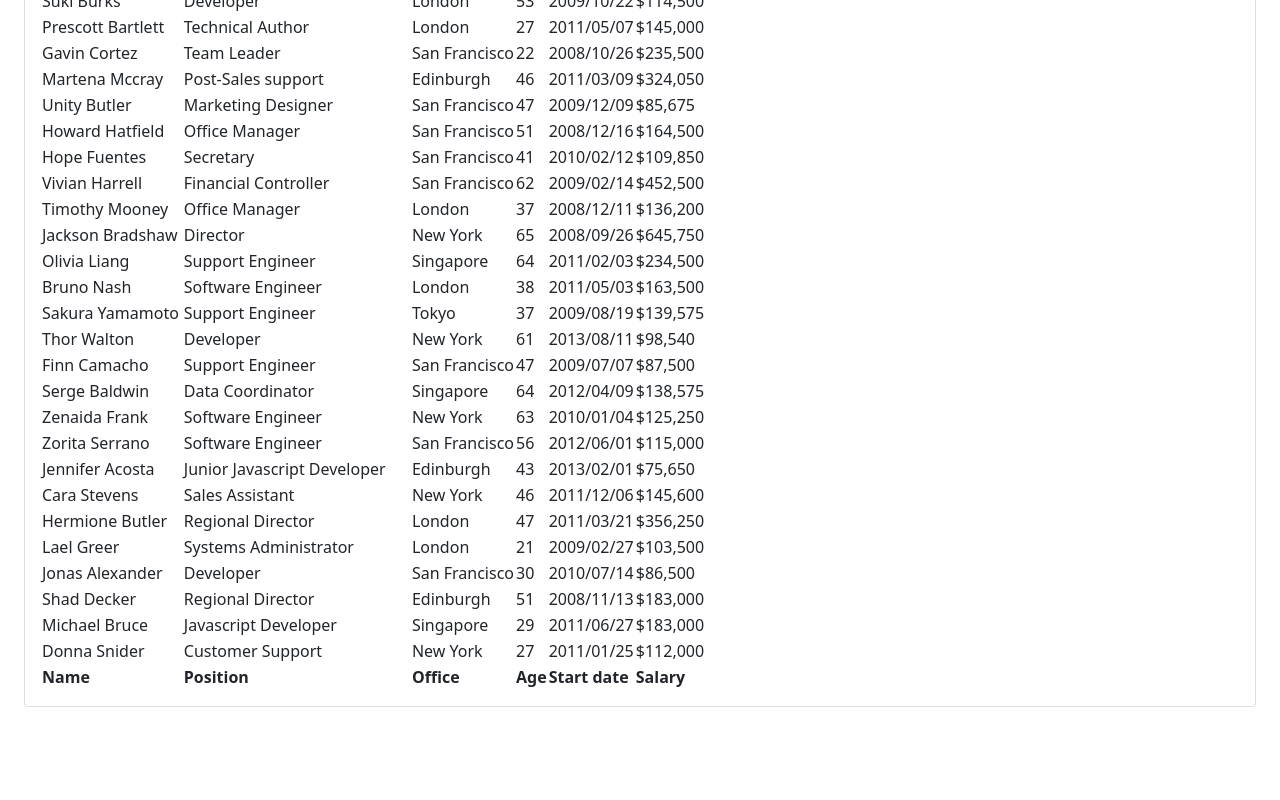
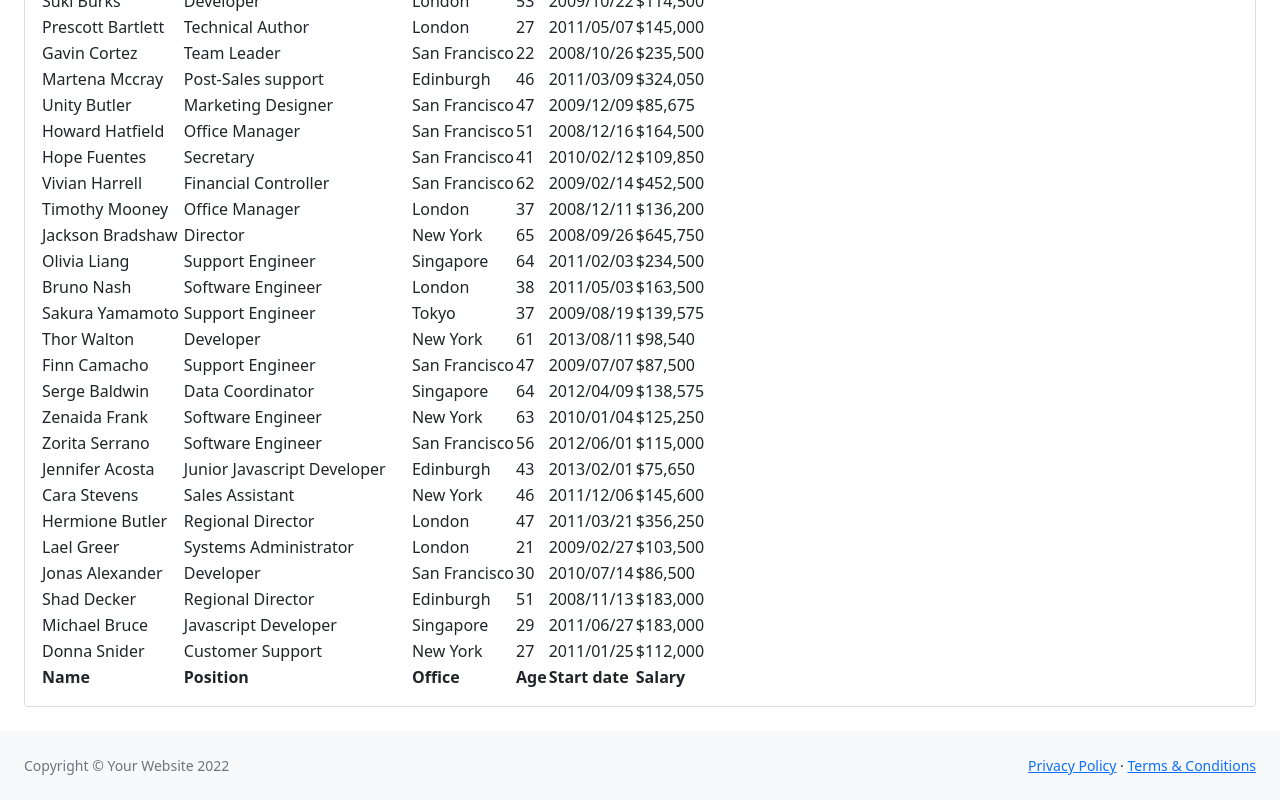
Before and after one commit to loJimenez/taxis-services, an Angular app: page / in a window 1280 px wide. Shown: the part 1351-2151 px from the top of the page. Before the commit the page ends 2082 px from the top, so only its background shows below. Built offline with nearby package versions, Linux system fonts and the light colour scheme.

Commit message:
Add footer

```diff
--- a/src/app/app.component.html
+++ b/src/app/app.component.html
@@ -1,4 +1,4 @@
-  <!-- Navbar -->
+<!-- Navbar -->
 <app-navbar></app-navbar>
 
 <div id="layoutSidenav">
@@ -8,5 +8,6 @@
   <div id="layoutSidenav_content">
     <!-- Content -->
     <app-content></app-content>
+    <app-footer></app-footer>
   </div>
 </div>
--- a/src/app/app.module.ts
+++ b/src/app/app.module.ts
@@ -7,6 +7,7 @@ import { NavbarComponent } from './components/navbar/navbar.component';
 import { MainsidebarComponent } from './components/mainsidebar/mainsidebar.component';
 import { ContentComponent } from './components/content/content.component';
 import { MainComponent } from './components/main/main.component';
+import { FooterComponent } from './components/footer/footer.component';
 
 @NgModule({
   declarations: [
@@ -14,7 +15,8 @@ import { MainComponent } from './components/main/main.component';
     NavbarComponent,
     MainsidebarComponent,
     ContentComponent,
-    MainComponent
+    MainComponent,
+    FooterComponent
   ],
   imports: [
     BrowserModule,
--- /dev/null
+++ b/src/app/components/footer/footer.component.html
@@ -0,0 +1,12 @@
+<footer class="py-4 bg-light mt-auto">
+    <div class="container-fluid px-4">
+        <div class="d-flex align-items-center justify-content-between small">
+            <div class="text-muted">Copyright &copy; Your Website 2022</div>
+            <div>
+                <a href="#">Privacy Policy</a>
+                &middot;
+                <a href="#">Terms &amp; Conditions</a>
+            </div>
+        </div>
+    </div>
+</footer>
--- /dev/null
+++ b/src/app/components/footer/footer.component.ts
@@ -0,0 +1,15 @@
+import { Component, OnInit } from '@angular/core';
+
+@Component({
+  selector: 'app-footer',
+  templateUrl: './footer.component.html',
+  styleUrls: ['./footer.component.css']
+})
+export class FooterComponent implements OnInit {
+
+  constructor() { }
+
+  ngOnInit(): void {
+  }
+
+}
```
Also changed, not shown: src/app/components/mainsidebar/mainsidebar.component.html (+20 -6 lines), src/app/components/footer/footer.component.css (added), 1 other file (tests, documents, lock files or other folders).
